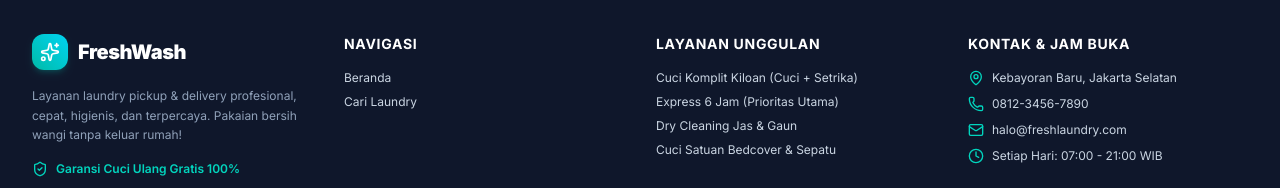
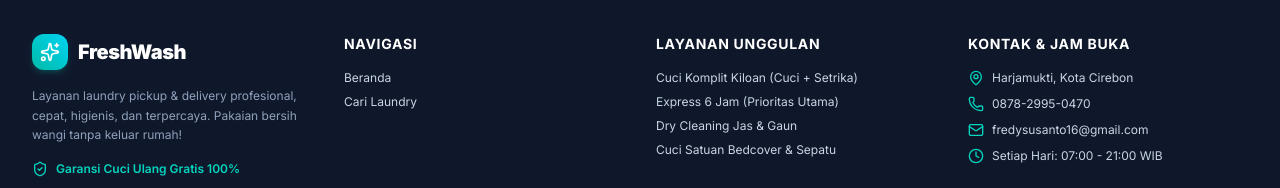
Before and after one commit to fdysusanto/freshlaundry, a Next.js app: page / in a window 1280 px wide. Shown: the part 3088-3276 px from the top of the page. Built offline with nearby package versions, Linux system fonts and the light colour scheme; no server answers; the database is empty.

Commit message:
Update FreshLaundry footer contact information

```diff
--- a/components/layout/Footer.tsx
+++ b/components/layout/Footer.tsx
@@ -127,15 +127,15 @@ export const Footer: React.FC = () => {
             <ul className="space-y-2.5 text-xs">
               <li className="flex items-center gap-2">
                 <MapPin className="w-4 h-4 text-teal-400 shrink-0" />
-                <span>Kebayoran Baru, Jakarta Selatan</span>
+                <span>Harjamukti, Kota Cirebon</span>
               </li>
               <li className="flex items-center gap-2">
                 <Phone className="w-4 h-4 text-teal-400 shrink-0" />
-                <span>0812-3456-7890</span>
+                <span>0878-2995-0470</span>
               </li>
               <li className="flex items-center gap-2">
                 <Mail className="w-4 h-4 text-teal-400 shrink-0" />
-                <span>halo@freshlaundry.com</span>
+                <span>fredysusanto16@gmail.com</span>
               </li>
               <li className="flex items-center gap-2">
                 <Clock className="w-4 h-4 text-teal-400 shrink-0" />
```
